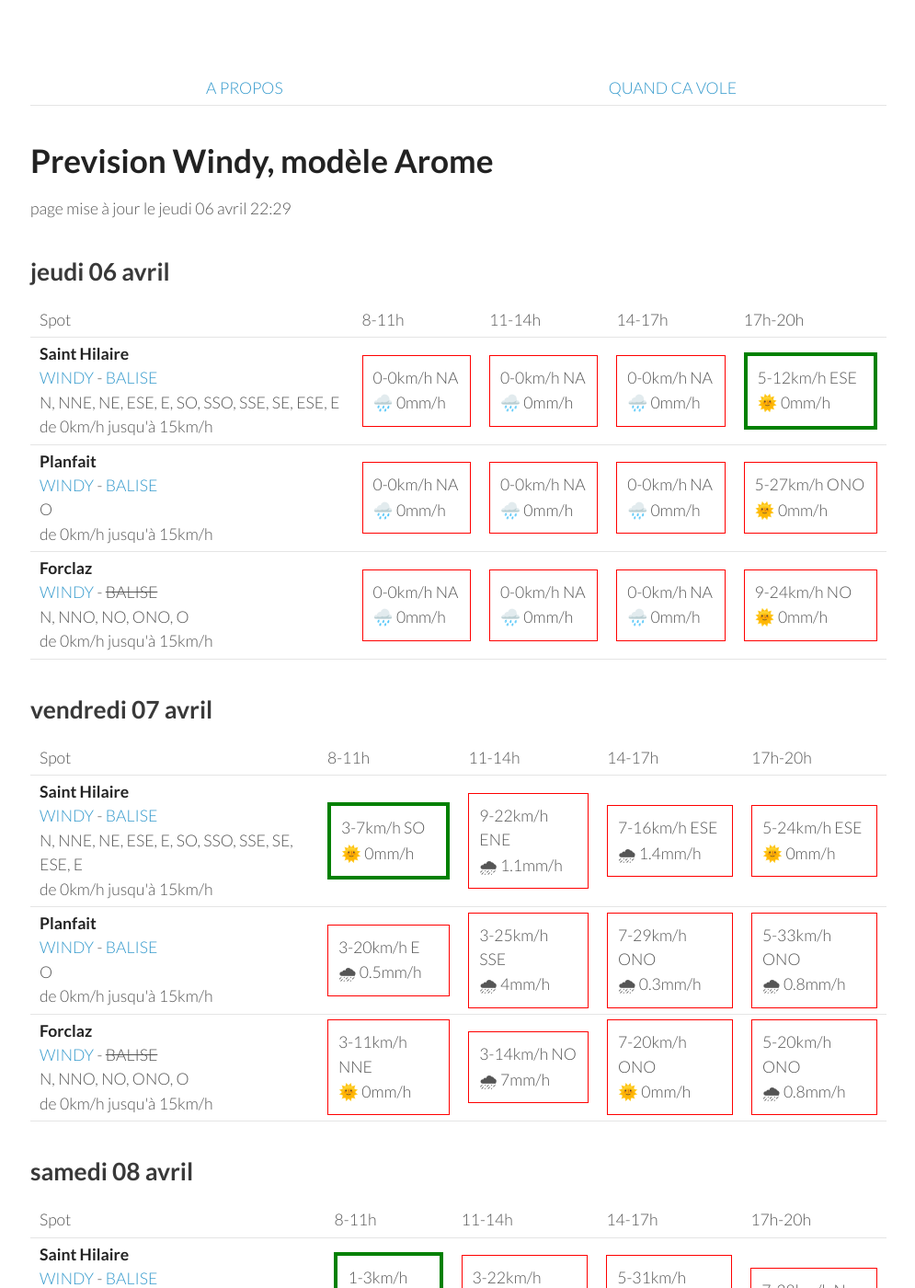
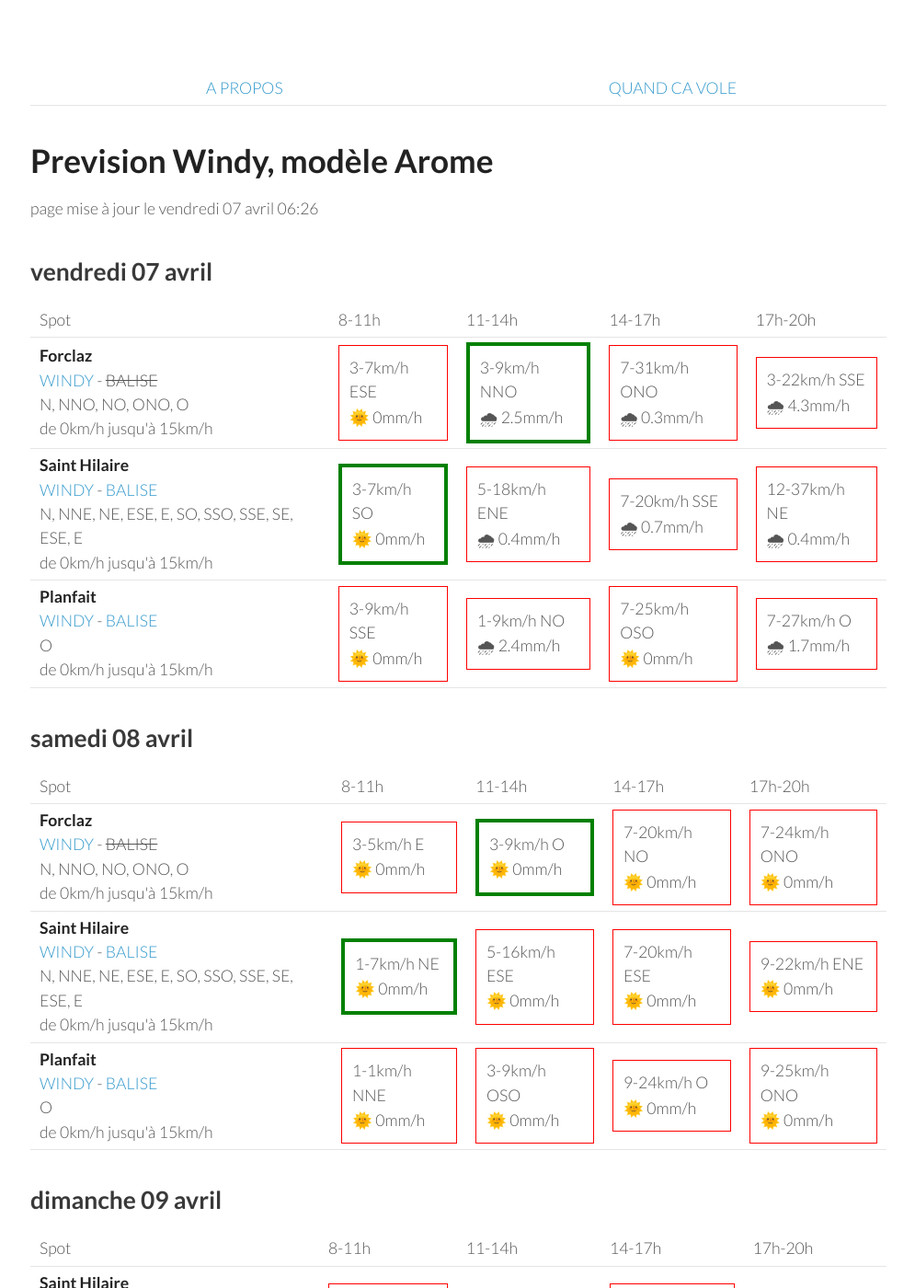
Before and after one commit to parapente-dans-le-nord/parapente-dans-le-nord.github.io, a Jekyll site: the page built from alpes_nord.markdown, in a window 1280 px wide and 1400 px high. Shown: the whole window at 92% size, without its empty margins (25-1020 px from the left). Built offline with Jekyll 4.4.1, drawn with Linux system fonts in a browser that asks for light colours; some of the changed text lies outside the part shown.

Commit message:
update index.markdown

```diff
--- a/alpes_nord.markdown
+++ b/alpes_nord.markdown
@@ -7,51 +7,8 @@ title:  "Tous les spots"
 {: .links}
 
 # Prevision Windy, modèle Arome
-page mise à jour le jeudi 06 avril 22:29
+page mise à jour le vendredi 07 avril 06:26
 
-## jeudi 06 avril
-
-{::nomarkdown}
-<table>
-  <tbody>
-    <tr>
-      <td>Spot</td>
-      <td>8-11h</td>
-      <td>11-14h</td>
-      <td>14-17h</td>
-      <td>17h-20h</td>
-    </tr>
-<tr>
-        <td><strong>Saint Hilaire</strong><br><a href="https://windy.com/45.307/5.888?45.087,5.889,9,m:eUFagkX">WINDY</a> - <span class=""><a href="http://www.balisemeteo.com/balise.php?idBalise=61">BALISE</a> </span><br> <span class="vent-favorable">N, NNE, NE, ESE, E, SO, SSO, SSE, SE, ESE, E</span><br><span class="force-vent">de 0km/h jusqu'à 15km/h</span> </td>
-
-            <td><div class="not-flyable"><p>0-0km/h NA</p><p>🌧️ 0mm/h</p></div></td>
-            <td><div class="not-flyable"><p>0-0km/h NA</p><p>🌧️ 0mm/h</p></div></td>
-            <td><div class="not-flyable"><p>0-0km/h NA</p><p>🌧️ 0mm/h</p></div></td>
-            <td><div class="flyable"><p>5-12km/h ESE</p><p>🌞 0mm/h</p></div></td>
-
-    </tr>
-<tr>
-        <td><strong>Planfait</strong><br><a href="https://windy.com/45.853/6.223?45.415,6.223,8">WINDY</a> - <span class=""><a href="https://www.openwindmap.org/PP496">BALISE</a> </span><br> <span class="vent-favorable">O</span><br><span class="force-vent">de 0km/h jusqu'à 15km/h</span> </td>
-
-            <td><div class="not-flyable"><p>0-0km/h NA</p><p>🌧️ 0mm/h</p></div></td>
-            <td><div class="not-flyable"><p>0-0km/h NA</p><p>🌧️ 0mm/h</p></div></td>
-            <td><div class="not-flyable"><p>0-0km/h NA</p><p>🌧️ 0mm/h</p></div></td>
-            <td><div class="not-flyable"><p>5-27km/h ONO</p><p>🌞 0mm/h</p></div></td>
-
-    </tr>
-<tr>
-        <td><strong>Forclaz</strong><br><a href="https://windy.com/45.814/6.247?45.375,6.246,8,m:eVwaglz">WINDY</a> - <span class="no-balise"> BALISE </span><br> <span class="vent-favorable">N, NNO, NO, ONO, O</span><br><span class="force-vent">de 0km/h jusqu'à 15km/h</span> </td>
-
-            <td><div class="not-flyable"><p>0-0km/h NA</p><p>🌧️ 0mm/h</p></div></td>
-            <td><div class="not-flyable"><p>0-0km/h NA</p><p>🌧️ 0mm/h</p></div></td>
-            <td><div class="not-flyable"><p>0-0km/h NA</p><p>🌧️ 0mm/h</p></div></td>
-            <td><div class="not-flyable"><p>9-24km/h NO</p><p>🌞 0mm/h</p></div></td>
-
-    </tr>
-
-</tbody>
-</table>
-{:/}
 ## vendredi 07 avril
 
 {::nomarkdown}
@@ -65,32 +22,32 @@ page mise à jour le jeudi 06 avril 22:29
       <td>17h-20h</td>
     </tr>
 <tr>
+        <td><strong>Forclaz</strong><br><a href="https://windy.com/45.814/6.247?45.375,6.246,8,m:eVwaglz">WINDY</a> - <span class="no-balise"> BALISE </span><br> <span class="vent-favorable">N, NNO, NO, ONO, O</span><br><span class="force-vent">de 0km/h jusqu'à 15km/h</span> </td>
+
+            <td><div class="not-flyable"><p>3-7km/h ESE</p><p>🌞 0mm/h</p></div></td>
+            <td><div class="flyable"><p>3-9km/h NNO</p><p>🌧 2.5mm/h</p></div></td>
+            <td><div class="not-flyable"><p>7-31km/h ONO</p><p>🌧 0.3mm/h</p></div></td>
+            <td><div class="not-flyable"><p>3-22km/h SSE</p><p>🌧 4.3mm/h</p></div></td>
+
+
+    </tr>
+<tr>
         <td><strong>Saint Hilaire</strong><br><a href="https://windy.com/45.307/5.888?45.087,5.889,9,m:eUFagkX">WINDY</a> - <span class=""><a href="http://www.balisemeteo.com/balise.php?idBalise=61">BALISE</a> </span><br> <span class="vent-favorable">N, NNE, NE, ESE, E, SO, SSO, SSE, SE, ESE, E</span><br><span class="force-vent">de 0km/h jusqu'à 15km/h</span> </td>
 
             <td><div class="flyable"><p>3-7km/h SO</p><p>🌞 0mm/h</p></div></td>
-            <td><div class="not-flyable"><p>9-22km/h ENE</p><p>🌧 1.1mm/h</p></div></td>
-            <td><div class="not-flyable"><p>7-16km/h ESE</p><p>🌧 1.4mm/h</p></div></td>
-            <td><div class="not-flyable"><p>5-24km/h ESE</p><p>🌞 0mm/h</p></div></td>
+            <td><div class="not-flyable"><p>5-18km/h ENE</p><p>🌧 0.4mm/h</p></div></td>
+            <td><div class="not-flyable"><p>7-20km/h SSE</p><p>🌧 0.7mm/h</p></div></td>
+            <td><div class="not-flyable"><p>12-37km/h NE</p><p>🌧 0.4mm/h</p></div></td>
 
 
     </tr>
 <tr>
         <td><strong>Planfait</strong><br><a href="https://windy.com/45.853/6.223?45.415,6.223,8">WINDY</a> - <span class=""><a href="https://www.openwindmap.org/PP496">BALISE</a> </span><br> <span class="vent-favorable">O</span><br><span class="force-vent">de 0km/h jusqu'à 15km/h</span> </td>
 
-            <td><div class="not-flyable"><p>3-20km/h E</p><p>🌧 0.5mm/h</p></div></td>
-            <td><div class="not-flyable"><p>3-25km/h SSE</p><p>🌧 4mm/h</p></div></td>
-            <td><div class="not-flyable"><p>7-29km/h ONO</p><p>🌧 0.3mm/h</p></div></td>
-            <td><div class="not-flyable"><p>5-33km/h ONO</p><p>🌧 0.8mm/h</p></div></td>
-
-
-    </tr>
-<tr>
-        <td><strong>Forclaz</strong><br><a href="https://windy.com/45.814/6.247?45.375,6.246,8,m:eVwaglz">WINDY</a> - <span class="no-balise"> BALISE </span><br> <span class="vent-favorable">N, NNO, NO, ONO, O</span><br><span class="force-vent">de 0km/h jusqu'à 15km/h</span> </td>
-
-            <td><div class="not-flyable"><p>3-11km/h NNE</p><p>🌞 0mm/h</p></div></td>
-            <td><div class="not-flyable"><p>3-14km/h NO</p><p>🌧 7mm/h</p></div></td>
-            <td><div class="not-flyable"><p>7-20km/h ONO</p><p>🌞 0mm/h</p></div></td>
-            <td><div class="not-flyable"><p>5-20km/h ONO</p><p>🌧 0.8mm/h</p></div></td>
+            <td><div class="not-flyable"><p>3-9km/h SSE</p><p>🌞 0mm/h</p></div></td>
+            <td><div class="not-flyable"><p>1-9km/h NO</p><p>🌧 2.4mm/h</p></div></td>
+            <td><div class="not-flyable"><p>7-25km/h OSO</p><p>🌞 0mm/h</p></div></td>
+            <td><div class="not-flyable"><p>7-27km/h O</p><p>🌧 1.7mm/h</p></div></td>
 
 
     </tr>
@@ -111,32 +68,32 @@ page mise à jour le jeudi 06 avril 22:29
       <td>17h-20h</td>
     </tr>
 <tr>
-        <td><strong>Saint Hilaire</strong><br><a href="https://windy.com/45.307/5.888?45.087,5.889,9,m:eUFagkX">WINDY</a> - <span class=""><a href="http://www.balisemeteo.com/balise.php?idBalise=61">BALISE</a> </span><br> <span class="vent-favorable">N, NNE, NE, ESE, E, SO, SSO, SSE, SE, ESE, E</span><br><span class="force-vent">de 0km/h jusqu'à 15km/h</span> </td>
+        <td><strong>Forclaz</strong><br><a href="https://windy.com/45.814/6.247?45.375,6.246,8,m:eVwaglz">WINDY</a> - <span class="no-balise"> BALISE </span><br> <span class="vent-favorable">N, NNO, NO, ONO, O</span><br><span class="force-vent">de 0km/h jusqu'à 15km/h</span> </td>
 
-            <td><div class="flyable"><p>1-3km/h NE</p><p>🌞 0mm/h</p></div></td>
-            <td><div class="not-flyable"><p>3-22km/h NNO</p><p>🌞 0mm/h</p></div></td>
-            <td><div class="not-flyable"><p>5-31km/h NNO</p><p>🌞 0mm/h</p></div></td>
-            <td><div class="not-flyable"><p>7-38km/h N</p><p>🌞 0mm/h</p></div></td>
+            <td><div class="not-flyable"><p>3-5km/h E</p><p>🌞 0mm/h</p></div></td>
+            <td><div class="flyable"><p>3-9km/h O</p><p>🌞 0mm/h</p></div></td>
+            <td><div class="not-flyable"><p>7-20km/h NO</p><p>🌞 0mm/h</p></div></td>
+            <td><div class="not-flyable"><p>7-24km/h ONO</p><p>🌞 0mm/h</p></div></td>
 
 
     </tr>
 <tr>
-        <td><strong>Forclaz</strong><br><a href="https://windy.com/45.814/6.247?45.375,6.246,8,m:eVwaglz">WINDY</a> - <span class="no-balise"> BALISE </span><br> <span class="vent-favorable">N, NNO, NO, ONO, O</span><br><span class="force-vent">de 0km/h jusqu'à 15km/h</span> </td>
+        <td><strong>Saint Hilaire</strong><br><a href="https://windy.com/45.307/5.888?45.087,5.889,9,m:eUFagkX">WINDY</a> - <span class=""><a href="http://www.balisemeteo.com/balise.php?idBalise=61">BALISE</a> </span><br> <span class="vent-favorable">N, NNE, NE, ESE, E, SO, SSO, SSE, SE, ESE, E</span><br><span class="force-vent">de 0km/h jusqu'à 15km/h</span> </td>
 
-            <td><div class="not-flyable"><p>3-5km/h E</p><p>🌞 0mm/h</p></div></td>
-            <td><div class="not-flyable"><p>3-18km/h ONO</p><p>🌞 0mm/h</p></div></td>
-            <td><div class="not-flyable"><p>5-31km/h NO</p><p>🌞 0mm/h</p></div></td>
-            <td><div class="not-flyable"><p>9-37km/h NNO</p><p>🌞 0mm/h</p></div></td>
+            <td><div class="flyable"><p>1-7km/h NE</p><p>🌞 0mm/h</p></div></td>
+            <td><div class="not-flyable"><p>5-16km/h ESE</p><p>🌞 0mm/h</p></div></td>
+            <td><div class="not-flyable"><p>7-20km/h ESE</p><p>🌞 0mm/h</p></div></td>
+            <td><div class="not-flyable"><p>9-22km/h ENE</p><p>🌞 0mm/h</p></div></td>
 
 
     </tr>
 <tr>
         <td><strong>Planfait</strong><br><a href="https://windy.com/45.853/6.223?45.415,6.223,8">WINDY</a> - <span class=""><a href="https://www.openwindmap.org/PP496">BALISE</a> </span><br> <span class="vent-favorable">O</span><br><span class="force-vent">de 0km/h jusqu'à 15km/h</span> </td>
 
-            <td><div class="not-flyable"><p>3-14km/h E</p><p>🌞 0mm/h</p></div></td>
-            <td><div class="not-flyable"><p>3-18km/h NO</p><p>🌞 0mm/h</p></div></td>
-            <td><div class="not-flyable"><p>9-35km/h NO</p><p>🌞 0mm/h</p></div></td>
-            <td><div class="not-flyable"><p>7-35km/h N</p><p>🌧 0.2mm/h</p></div></td>
+            <td><div class="not-flyable"><p>1-1km/h NNE</p><p>🌞 0mm/h</p></div></td>
+            <td><div class="not-flyable"><p>3-9km/h OSO</p><p>🌞 0mm/h</p></div></td>
+            <td><div class="not-flyable"><p>9-24km/h O</p><p>🌞 0mm/h</p></div></td>
+            <td><div class="not-flyable"><p>9-25km/h ONO</p><p>🌞 0mm/h</p></div></td>
 
 
     </tr>
@@ -159,10 +116,10 @@ page mise à jour le jeudi 06 avril 22:29
 <tr>
         <td><strong>Saint Hilaire</strong><br><a href="https://windy.com/45.307/5.888?45.087,5.889,9,m:eUFagkX">WINDY</a> - <span class=""><a href="http://www.balisemeteo.com/balise.php?idBalise=61">BALISE</a> </span><br> <span class="vent-favorable">N, NNE, NE, ESE, E, SO, SSO, SSE, SE, ESE, E</span><br><span class="force-vent">de 0km/h jusqu'à 15km/h</span> </td>
 
-            <td><div class="not-flyable"><p>3-25km/h ENE</p><p>🌞 0mm/h</p></div></td>
-            <td><div class="not-flyable"><p>3-25km/h NNO</p><p>🌞 0mm/h</p></div></td>
-            <td><div class="not-flyable"><p>7-35km/h N</p><p>🌞 0mm/h</p></div></td>
-            <td><div class="not-flyable"><p>7-37km/h N</p><p>🌞 0mm/h</p></div></td>
+            <td><div class="not-flyable"><p>3-24km/h ENE</p><p>🌞 0mm/h</p></div></td>
+            <td><div class="not-flyable"><p>1-22km/h NO</p><p>🌞 0mm/h</p></div></td>
+            <td><div class="not-flyable"><p>5-31km/h NNO</p><p>🌞 0mm/h</p></div></td>
+            <td><div class="not-flyable"><p>5-33km/h N</p><p>🌞 0mm/h</p></div></td>
 
 
     </tr>
@@ -170,9 +127,9 @@ page mise à jour le jeudi 06 avril 22:29
         <td><strong>Planfait</strong><br><a href="https://windy.com/45.853/6.223?45.415,6.223,8">WINDY</a> - <span class=""><a href="https://www.openwindmap.org/PP496">BALISE</a> </span><br> <span class="vent-favorable">O</span><br><span class="force-vent">de 0km/h jusqu'à 15km/h</span> </td>
 
             <td><div class="not-flyable"><p>3-16km/h ESE</p><p>🌞 0mm/h</p></div></td>
-            <td><div class="not-flyable"><p>3-20km/h ONO</p><p>🌞 0mm/h</p></div></td>
-            <td><div class="not-flyable"><p>7-31km/h NO</p><p>🌞 0mm/h</p></div></td>
-            <td><div class="not-flyable"><p>7-33km/h NNO</p><p>🌞 0mm/h</p></div></td>
+            <td><div class="not-flyable"><p>3-18km/h ONO</p><p>🌞 0mm/h</p></div></td>
+            <td><div class="not-flyable"><p>7-29km/h NO</p><p>🌞 0mm/h</p></div></td>
+            <td><div class="not-flyable"><p>7-31km/h NNO</p><p>🌞 0mm/h</p></div></td>
 
 
     </tr>
@@ -180,9 +137,9 @@ page mise à jour le jeudi 06 avril 22:29
         <td><strong>Forclaz</strong><br><a href="https://windy.com/45.814/6.247?45.375,6.246,8,m:eVwaglz">WINDY</a> - <span class="no-balise"> BALISE </span><br> <span class="vent-favorable">N, NNO, NO, ONO, O</span><br><span class="force-vent">de 0km/h jusqu'à 15km/h</span> </td>
 
             <td><div class="not-flyable"><p>3-16km/h ESE</p><p>🌞 0mm/h</p></div></td>
-            <td><div class="not-flyable"><p>1-16km/h O</p><p>🌞 0mm/h</p></div></td>
-            <td><div class="not-flyable"><p>7-29km/h ONO</p><p>🌞 0mm/h</p></div></td>
+            <td><div class="not-flyable"><p>3-16km/h O</p><p>🌞 0mm/h</p></div></td>
             <td><div class="not-flyable"><p>7-29km/h NO</p><p>🌞 0mm/h</p></div></td>
+            <td><div class="not-flyable"><p>7-31km/h NO</p><p>🌞 0mm/h</p></div></td>
 
 
     </tr>
@@ -205,8 +162,8 @@ page mise à jour le jeudi 06 avril 22:29
 <tr>
         <td><strong>Saint Hilaire</strong><br><a href="https://windy.com/45.307/5.888?45.087,5.889,9,m:eUFagkX">WINDY</a> - <span class=""><a href="http://www.balisemeteo.com/balise.php?idBalise=61">BALISE</a> </span><br> <span class="vent-favorable">N, NNE, NE, ESE, E, SO, SSO, SSE, SE, ESE, E</span><br><span class="force-vent">de 0km/h jusqu'à 15km/h</span> </td>
 
-            <td><div class="flyable"><p>1-14km/h E</p><p>🌞 0mm/h</p></div></td>
-            <td><div class="not-flyable"><p>3-20km/h SO</p><p>🌞 0mm/h</p></div></td>
+            <td><div class="flyable"><p>0-14km/h SE</p><p>🌞 0mm/h</p></div></td>
+            <td><div class="not-flyable"><p>5-25km/h SO</p><p>🌞 0mm/h</p></div></td>
             <td><div class="not-flyable"><p>5-29km/h SO</p><p>🌞 0mm/h</p></div></td>
             <td><div class="not-flyable"><p>5-33km/h SO</p><p>🌞 0mm/h</p></div></td>
 
@@ -215,8 +172,8 @@ page mise à jour le jeudi 06 avril 22:29
 <tr>
         <td><strong>Planfait</strong><br><a href="https://windy.com/45.853/6.223?45.415,6.223,8">WINDY</a> - <span class=""><a href="https://www.openwindmap.org/PP496">BALISE</a> </span><br> <span class="vent-favorable">O</span><br><span class="force-vent">de 0km/h jusqu'à 15km/h</span> </td>
 
-            <td><div class="not-flyable"><p>3-14km/h E</p><p>🌞 0mm/h</p></div></td>
-            <td><div class="not-flyable"><p>1-18km/h OSO</p><p>🌞 0mm/h</p></div></td>
+            <td><div class="not-flyable"><p>5-16km/h ESE</p><p>🌞 0mm/h</p></div></td>
+            <td><div class="not-flyable"><p>3-20km/h S</p><p>🌞 0mm/h</p></div></td>
             <td><div class="not-flyable"><p>5-22km/h OSO</p><p>🌞 0mm/h</p></div></td>
             <td><div class="not-flyable"><p>5-31km/h SO</p><p>🌞 0mm/h</p></div></td>
 
@@ -225,10 +182,10 @@ page mise à jour le jeudi 06 avril 22:29
 <tr>
         <td><strong>Forclaz</strong><br><a href="https://windy.com/45.814/6.247?45.375,6.246,8,m:eVwaglz">WINDY</a> - <span class="no-balise"> BALISE </span><br> <span class="vent-favorable">N, NNO, NO, ONO, O</span><br><span class="force-vent">de 0km/h jusqu'à 15km/h</span> </td>
 
-            <td><div class="not-flyable"><p>3-16km/h E</p><p>🌞 0mm/h</p></div></td>
-            <td><div class="not-flyable"><p>1-14km/h SO</p><p>🌞 0mm/h</p></div></td>
-            <td><div class="not-flyable"><p>5-22km/h O</p><p>🌞 0mm/h</p></div></td>
-            <td><div class="not-flyable"><p>5-24km/h O</p><p>🌞 0mm/h</p></div></td>
+            <td><div class="not-flyable"><p>5-18km/h ESE</p><p>🌞 0mm/h</p></div></td>
+            <td><div class="not-flyable"><p>1-20km/h S</p><p>🌞 0mm/h</p></div></td>
+            <td><div class="not-flyable"><p>3-20km/h O</p><p>🌞 0mm/h</p></div></td>
+            <td><div class="not-flyable"><p>3-31km/h OSO</p><p>🌞 0mm/h</p></div></td>
 
 
     </tr>
@@ -259,16 +216,6 @@ page mise à jour le jeudi 06 avril 22:29
 
     </tr>
 <tr>
-        <td><strong>Forclaz</strong><br><a href="https://windy.com/45.814/6.247?45.375,6.246,8,m:eVwaglz">WINDY</a> - <span class="no-balise"> BALISE </span><br> <span class="vent-favorable">N, NNO, NO, ONO, O</span><br><span class="force-vent">de 0km/h jusqu'à 15km/h</span> </td>
-
-            <td><div class="not-flyable"><p>1-24km/h N</p><p>🌧 0.5mm/h</p></div></td>
-            <td><div class="not-flyable"><p>1-22km/h SSO</p><p>🌧 2.3mm/h</p></div></td>
-            <td><div class="not-flyable"><p>5-27km/h ONO</p><p>🌧 0.6mm/h</p></div></td>
-            <td><div class="not-flyable"><p>5-31km/h NNO</p><p>🌧 0.2mm/h</p></div></td>
-
-
-    </tr>
-<tr>
         <td><strong>Planfait</strong><br><a href="https://windy.com/45.853/6.223?45.415,6.223,8">WINDY</a> - <span class=""><a href="https://www.openwindmap.org/PP496">BALISE</a> </span><br> <span class="vent-favorable">O</span><br><span class="force-vent">de 0km/h jusqu'à 15km/h</span> </td>
 
             <td><div class="not-flyable"><p>1-20km/h ESE</p><p>🌧 3.9mm/h</p></div></td>
@@ -278,6 +225,16 @@ page mise à jour le jeudi 06 avril 22:29
 
 
     </tr>
+<tr>
+        <td><strong>Forclaz</strong><br><a href="https://windy.com/45.814/6.247?45.375,6.246,8,m:eVwaglz">WINDY</a> - <span class="no-balise"> BALISE </span><br> <span class="vent-favorable">N, NNO, NO, ONO, O</span><br><span class="force-vent">de 0km/h jusqu'à 15km/h</span> </td>
+
+            <td><div class="not-flyable"><p>0-20km/h ESE</p><p>🌧 4mm/h</p></div></td>
+            <td><div class="not-flyable"><p>5-27km/h NO</p><p>🌧 1mm/h</p></div></td>
+            <td><div class="not-flyable"><p>7-29km/h NO</p><p>🌧 0.4mm/h</p></div></td>
+            <td><div class="not-flyable"><p>5-29km/h NO</p><p>🌞 0mm/h</p></div></td>
+
+
+    </tr>
 
 </tbody>
 </table>
```
